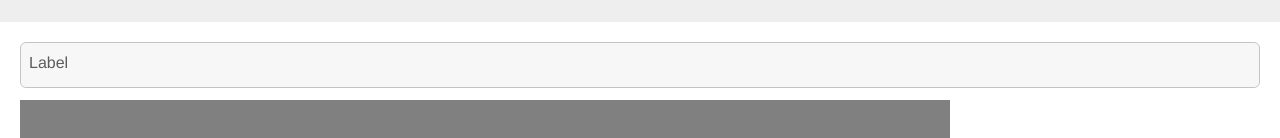
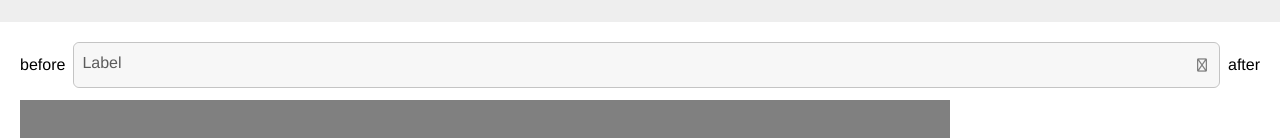
Before and after one commit to idn-au/idn-styles, a Vue app in the folder idn-lib/: page / in a window 1280 px wide. Shown: the part 148-286 px from the top of the page. Built offline with nearby package versions, Linux system fonts and the light colour scheme.

Commit message:
Added extra slots to FormInput

```diff
--- a/idn-lib/package.json
+++ b/idn-lib/package.json
@@ -1,7 +1,7 @@
 {
     "name": "@idn-au/idn-lib",
     "type": "module",
-    "version": "0.0.3",
+    "version": "0.0.4",
     "files": [
         "dist"
     ],
--- a/idn-lib/src/components/FormInput.vue
+++ b/idn-lib/src/components/FormInput.vue
@@ -1,7 +1,6 @@
 <script setup>
 import { computed, ref, useSlots } from "vue";
 import ToolTip from "@/components/ToolTip.vue";
-// import PropTooltip from "@/components/PropTooltip.vue";
 
 const inFocus = ref(false);
 const inputRef = ref(null);
@@ -20,7 +19,6 @@ const props = defineProps({
         required: true
     },
     tooltip: String,
-    // propTooltip: Object,
     options: Array,
     id: String,
     required: Boolean,
@@ -92,6 +90,7 @@ const labelIsFloating = computed(() => {
 <template>
     <div class="form-input">
         <div class="form-input-row">
+            <slot name="before"></slot>
             <div :class="`form-input-content ${(props.type === 'checkbox' || props.type === 'radio') ? 'check-radio' : 'text-like'} ${(props.type === 'select' || props.type === 'date') ? 'no-cursor' : ''} ${inFocus ? 'focus' : ''} ${isInvalid ? 'invalid' : ''} ${props.disabled === true ? 'disabled' : ''}`">
                 <div class="input-prepend" v-if="!!slots.prepend">
                     <slot name="prepend"></slot>
@@ -182,11 +181,11 @@ const labelIsFloating = computed(() => {
                 >
                     <i class="fa-regular fa-xmark"></i>
                 </button>
-                <div class="input-append"  v-if="!!slots.append">
+                <div class="input-append" v-if="!!slots.append">
                     <slot name="append"></slot>
                 </div>
             </div>
-            <!-- <PropTooltip v-bind="props.propTooltip" v-if="!!props.propTooltip" /> -->
+            <slot name="after"></slot>
             <ToolTip v-if="!!props.tooltip">
                 <i class="fa-regular fa-circle-question"></i>
                 <template #text>{{ props.tooltip }}</template>
@@ -226,6 +225,7 @@ $labelFloatColor: rgba($color: $labelColor, $alpha: 0.8);
             display: flex;
             flex-direction: row;
             width: 100%;
+            overflow: hidden;
 
             .input-prepend {
                 display: flex;
--- a/idn-lib/src/views/HomeView.vue
+++ b/idn-lib/src/views/HomeView.vue
@@ -7,7 +7,15 @@ const text = ref("");
 
 <template>
     <div>
-        <FormInput type="text" label="Label" v-model="text" />
+        <FormInput
+            type="text"
+            label="Label"
+            v-model="text"
+            :clearButton="true"
+        >
+            <template #before>before</template>
+            <template #after>after</template>
+        </FormInput>
     </div>
     <div class="bar">
 
```
